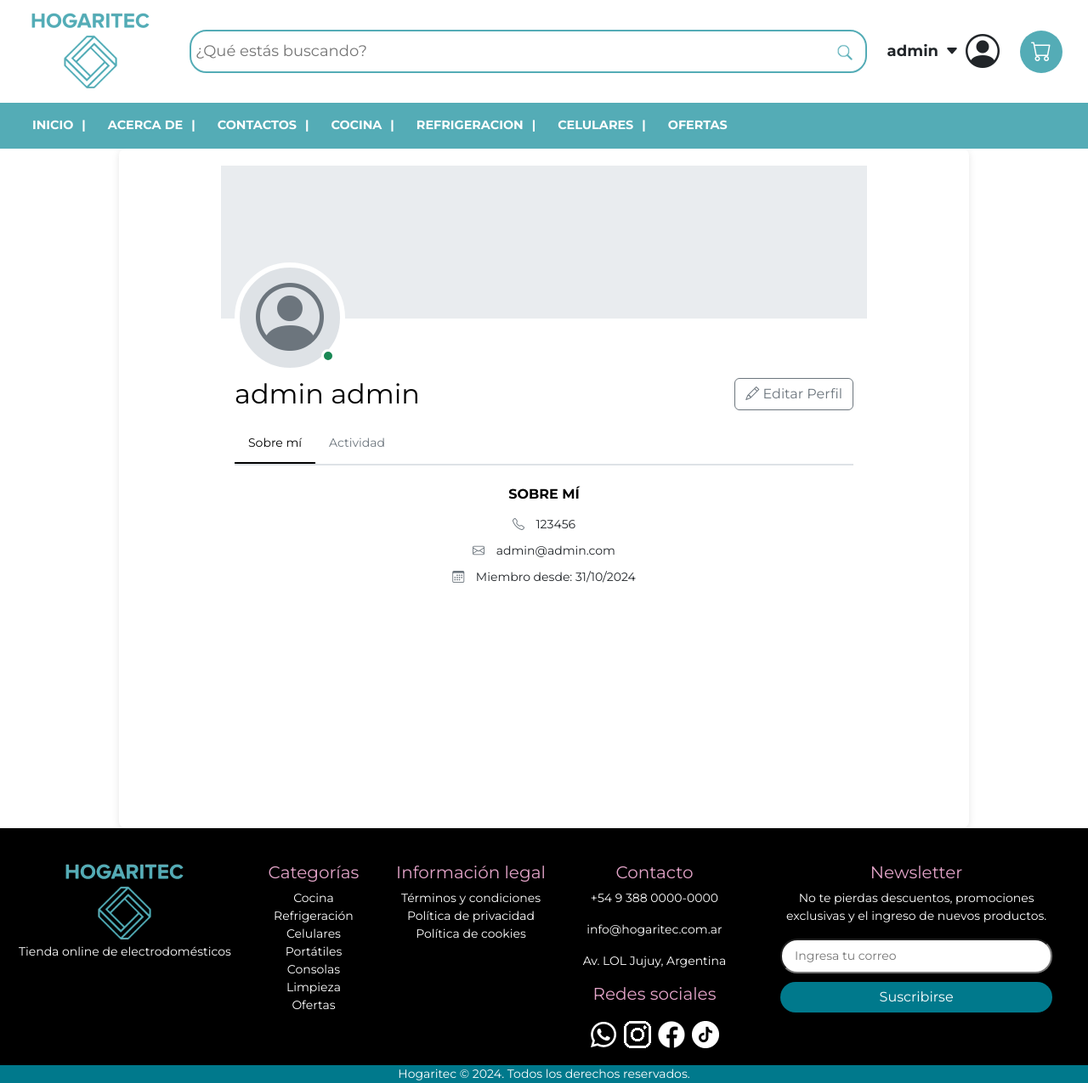
After one commit to 4lexxe/hogaritec, a Django app: page /my-profile/ in a window 1280 px wide. The commit adds this page. Shown: the whole page at 85% size. Run offline with Django 5.2, Linux system fonts and the light colour scheme; a user stored in the database is signed in; parts of the project's set-up code (start-up, migrations or seed data) failed here and were passed over.

Commit message:
Agregando vista para el perfl de usuario, fecha de cuenta creada en model de customer, estilos css my-profile

```diff
--- /dev/null
+++ b/devs_proyect/core/static/css/my-profile.css
@@ -0,0 +1,94 @@
+        :root {
+            --discord-profile-bg: #f8f9fa;
+            --discord-card-bg: #ffffff;
+            --discord-text-color: #212529;
+            --discord-header-color: #000000;
+            --discord-border-color: #dee2e6;
+        }
+
+        .discord-profile-card {
+            max-width: 1000px;
+            width: 100%;
+            margin: 0 auto;
+            border-radius: 8px;
+            overflow: hidden;
+            background: var(--discord-card-bg);
+            box-shadow: 0 2px 10px rgba(0, 0, 0, 0.1);
+            color: var(--discord-text-color);
+            min-height: 100vh;
+            padding: 20px;
+        }
+
+        .discord-profile-inner {
+            max-width: 800px;
+            margin: 0 auto;
+            padding: 0 20px;
+        }
+
+        .discord-banner {
+            height: 180px;
+            background: #e9ecef;
+            position: relative;
+        }
+
+        .discord-profile-picture {
+            width: 130px;
+            height: 130px;
+            border-radius: 50%;
+            border: 6px solid var(--discord-card-bg);
+            position: absolute;
+            bottom: -64px;
+            left: 16px;
+            background: #dee2e6;
+        }
+
+        .discord-profile-picture img {
+            width: 100%;
+            height: 100%;
+            object-fit: cover;
+            border-radius: 50%;
+        }
+
+        .discord-online-status {
+            width: 16px;
+            height: 16px;
+            background: #198754;
+            border-radius: 50%;
+            border: 3px solid var(--discord-card-bg);
+            position: absolute;
+            bottom: 6px;
+            right: 6px;
+        }
+
+        .discord-profile-info {
+            padding-top: 70px;
+            padding-left: 16px;
+            padding-right: 16px;
+        }
+
+        .discord-nav-tabs {
+            border-bottom: 2px solid var(--discord-border-color);
+        }
+
+        .discord-nav-tabs .nav-link {
+            border: none;
+            color: #6c757d;
+            padding: 12px 16px;
+        }
+
+        .discord-nav-tabs .nav-link.active {
+            color: var(--discord-header-color);
+            border-bottom: 2px solid var(--discord-header-color);
+            background: none;
+        }
+
+        .discord-about-item {
+            margin-bottom: 10px;
+        }
+
+        .discord-about-item i {
+            width: 20px;
+            text-align: center;
+            margin-right: 10px;
+            color: #6c757d;
+        }
--- a/devs_proyect/core/static/css/style.css
+++ b/devs_proyect/core/static/css/style.css
@@ -16,7 +16,6 @@
 html, body {
 height: 100%;
 margin: 0;
-display: flex;
 flex-direction: column;
 }
 
--- a/devs_proyect/core/templates/core/base.html
+++ b/devs_proyect/core/templates/core/base.html
@@ -17,6 +17,7 @@
     <link rel="stylesheet" href="{% static 'css/style.css' %}">
     <link rel="stylesheet" href="{% static 'css/index.css' %}">
     <link rel="stylesheet" href="{% static 'css/acercade.css' %}">
+    <link rel="stylesheet" href="{% static 'css/my-profile.css' %}">
     {% block linkStyle %} {% endblock %}
 
     <!-- Font -->
@@ -43,10 +44,11 @@
         </div>
     {% endif %}
 
+
+
     {% block content %}
     <!-- El contenido específico de cada página se incluirá aquí -->
     {% endblock %}
-
     <!-- Scripts -->
     <script src="https://cdn.jsdelivr.net/npm/@popperjs/core@2.11.6/dist/umd/popper.min.js"></script>
     <script src="https://cdn.jsdelivr.net/npm/swiper@11/swiper-bundle.min.js"></script>
--- /dev/null
+++ b/devs_proyect/core/templates/profile/my-profile.html
@@ -0,0 +1,62 @@
+{% extends 'core/base.html' %}
+{% load static %}
+{% load tags %}
+{% block title %}Perfil de Usuario{% endblock %}
+
+{% block content %}
+{% include 'tags/header.html' %}
+<!-- my-profile.html -->
+<div class="discord-profile-card">
+  <div class="discord-profile-inner">
+      <div class="discord-banner">
+          <div class="discord-profile-picture">
+              {% if avatar_url %}
+                  <img src="{{ avatar_url }}" alt="Avatar de {{ name }}" class="img-fluid rounded-circle">
+              {% else %}
+                  <!-- Si el usuario no tiene avatar, mostrar el ícono predeterminado de Bootstrap -->
+                  <i class="bi bi-person-circle" style="font-size: 5rem; color: #6c757d;"></i>
+                  {% endif %}
+              <div class="discord-online-status"></div>
+          </div>
+      </div>
+
+      <div class="discord-profile-info">
+          <div class="d-flex justify-content-between align-items-start mb-3">
+              <div>
+                  <h2 class="mb-0" style="color: var(--discord-header-color);">{{ name }}</h2>
+              </div>
+              <button class="btn btn-outline-secondary">
+                  <i class="bi bi-pencil"></i> Editar Perfil
+              </button>
+          </div>
+
+          <ul class="nav discord-nav-tabs mb-4">
+              <li class="nav-item">
+                  <a class="nav-link active" href="#">Sobre mí</a>
+              </li>
+              <li class="nav-item">
+                  <a class="nav-link" href="#">Actividad</a>
+              </li>
+          </ul>
+
+          <div class="mb-4">
+              <h6 class="text-uppercase fw-bold mb-3" style="color: var(--discord-header-color);">Sobre mí</h6>
+              <div class="discord-about-item">
+                  <i class="bi bi-telephone"></i>
+                  <span>{{ phone }}</span>
+              </div>
+              <div class="discord-about-item">
+                  <i class="bi bi-envelope"></i>
+                  <span>{{ email }}</span>
+              </div>
+              <div class="discord-about-item">
+                  <i class="bi bi-calendar3"></i>
+                  <span>Miembro desde: {{ member_since }}</span>
+              </div>
+          </div>
+      </div>
+  </div>
+</div>
+<!-- Footer reutilizable -->
+{% include 'tags/footer.html' %}
+{% endblock %}
--- a/devs_proyect/core/templates/tags/navbar_desktop.html
+++ b/devs_proyect/core/templates/tags/navbar_desktop.html
@@ -29,7 +29,7 @@
 
         <!-- Segundo bloque: Mostrar botón de cerrar sesión -->
         <ul class="dropdown-menu dropdown-menu-end" aria-labelledby="userDropdown" style="margin-top: -30px; margin-right: 100px;">
-          <li><a class="dropdown-item" href="#">Ver mi perfil</a></li>
+          <li><a class="dropdown-item" href="{% url 'my-profile'%}">Ver mi perfil</a></li>
           <!-- Formulario para cerrar sesión -->
           <li>
             <form action="{% url 'logout' %}" method="post" style="display: inline;">
--- a/devs_proyect/core/views.py
+++ b/devs_proyect/core/views.py
@@ -16,6 +16,7 @@ from django.contrib.auth import get_user_model
 from django.core.mail import send_mail
 import uuid
 from django.http import HttpResponse
+from django.contrib.auth.decorators import login_required
 
 Customer = get_user_model()
 
@@ -195,3 +196,18 @@ def ResetPassword(request, token):
             return redirect('login')
 
     return render(request, 'auth/reset_password.html', {'token': token})
+
+from django.contrib.auth.decorators import login_required
+from django.shortcuts import render
+
+@login_required
+def profile_view(request):
+    # Accede a los datos del usuario autenticado, que ahora es una instancia de Customer
+    profile_data = {
+        'name': request.user.get_full_name(),
+        'email': request.user.email,
+        'phone': request.user.phone_number,
+        'avatar_url': request.user.avatar.url if request.user.avatar else None,
+        'member_since': request.user.date_joined.strftime('%d/%m/%Y'),
+    }
+    return render(request, 'profile/my-profile.html', profile_data)
--- a/devs_proyect/devs_proyect/urls.py
+++ b/devs_proyect/devs_proyect/urls.py
@@ -35,6 +35,9 @@ urlpatterns = [
     path('password-reset-sent/<uuid:token>/', views.PasswordResetSent, name='password-reset-sent'),
     path('reset-password/<uuid:token>/', views.ResetPassword, name='reset-password'),
     path('password-reset-sent-generic/', views.PasswordResetSentGeneric, name='password-reset-sent-generic'),
+
+    #perfiles
+    path('my-profile/', views.profile_view, name='my-profile'),
 ]
 
 # Asigna la función personalizada a handler404
--- a/devs_proyect/sale/models.py
+++ b/devs_proyect/sale/models.py
@@ -7,6 +7,7 @@ from django.dispatch import receiver
 from django.db import models
 from decimal import Decimal
 from django.contrib.auth.models import Permission
+from django.utils import timezone
 import os
 
 class CustomerManager(BaseUserManager):
@@ -38,6 +39,7 @@ class Customer(AbstractBaseUser):
     email = models.EmailField(unique=True)
     phone_number = models.CharField(max_length=15, blank=True, null=True)
     avatar = models.ImageField(upload_to="avatars/", blank=True, null=True)
+    date_joined = models.DateTimeField(default=timezone.now)
 
     # Los campos de autenticación estándar de Django
     is_active = models.BooleanField(default=True)
```
Also changed, not shown: devs_proyect/media/avatars/Captura_de_pantalla_2024-10-14_151434.png (added), devs_proyect/media/avatars/james-barrow-asset.jpg (added), devs_proyect/sale/migrations/0008_customer_date_joined.py (added).
